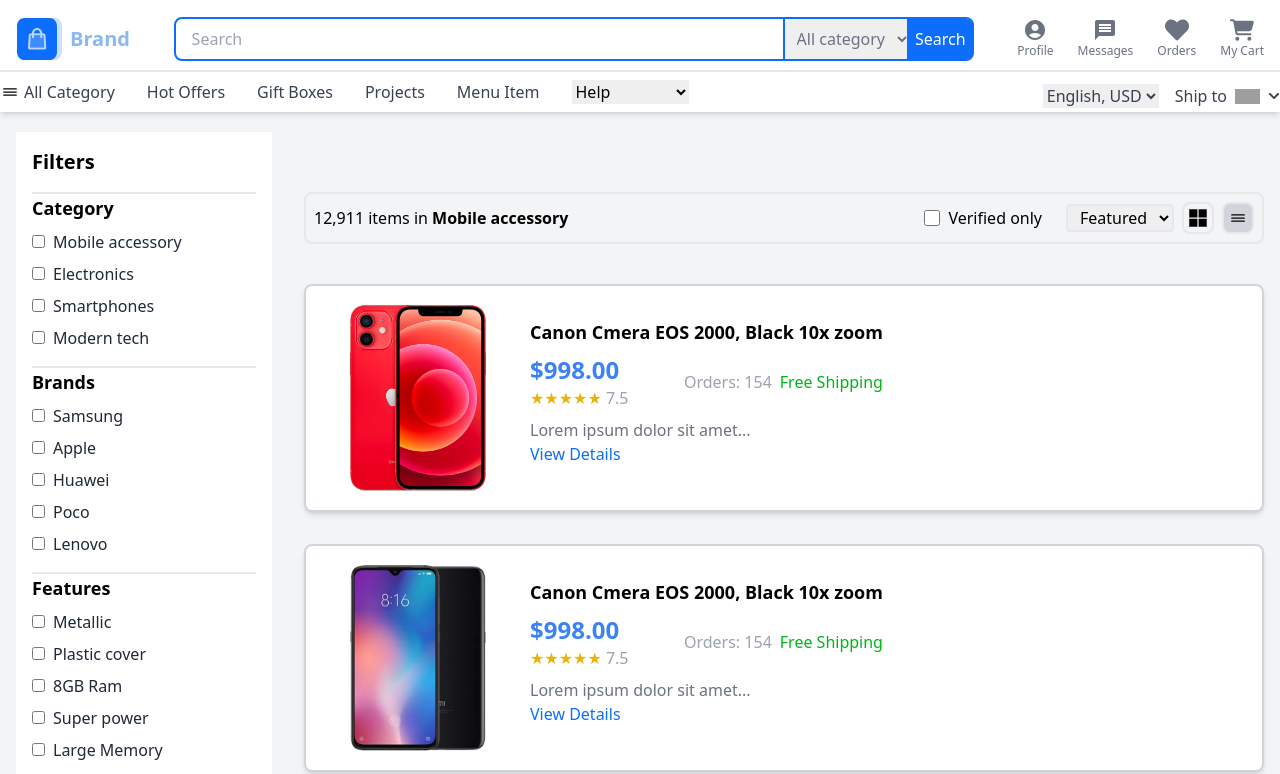
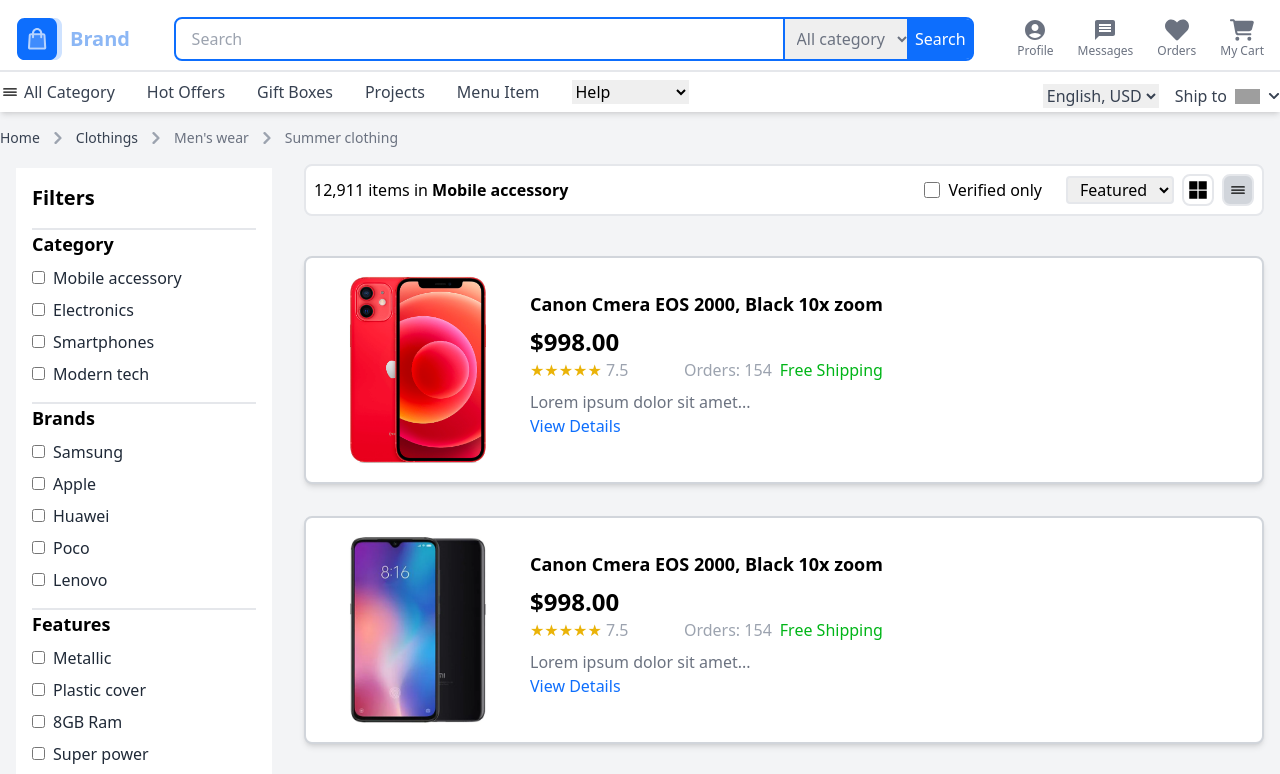
Before and after one commit to umarimran1234/E-Commerce-Project, a Next.js app: page /second-page in a window 1280 px wide. Shown: the top 774 px of the page. Built offline with nearby package versions, Linux system fonts and the light colour scheme; grey boxes are pictures that could not be loaded.

Commit message:
Added bredcumb on second page

```diff
--- /dev/null
+++ b/src/app/second-page/breadcumb.tsx
@@ -0,0 +1,89 @@
+import React from 'react';
+
+const Breadcrumb: React.FC = () => {
+    return (
+        <nav className="flex container mx-auto mt-4" aria-label="Breadcrumb">
+            <ol className="inline-flex items-center space-x-1 md:space-x-2 rtl:space-x-reverse">
+                <li className="inline-flex items-center">
+                    <a
+                        href="#"
+                        className="inline-flex items-center text-sm font-medium text-gray-700 hover:text-blue-600 dark:text-gray-400 dark:hover:text-white"
+                    >
+                        Home
+                    </a>
+                </li>
+                <li>
+                    <div className="flex items-center">
+                        <svg
+                            className="rtl:rotate-180 w-3 h-3 text-gray-400 mx-1"
+                            aria-hidden="true"
+                            xmlns="http://www.w3.org/2000/svg"
+                            fill="none"
+                            viewBox="0 0 6 10"
+                        >
+                            <path
+                                stroke="currentColor"
+                                strokeLinecap="round"
+                                strokeLinejoin="round"
+                                strokeWidth="2"
+                                d="m1 9 4-4-4-4"
+                            />
+                        </svg>
+                        <a
+                            href="#"
+                            className="ms-1 text-sm font-medium text-gray-700 hover:text-blue-600 md:ms-2 dark:text-gray-400 dark:hover:text-white"
+                        >
+                            Clothings
+                        </a>
+                    </div>
+                </li>
+                <li aria-current="page">
+                    <div className="flex items-center">
+                        <svg
+                            className="rtl:rotate-180 w-3 h-3 text-gray-400 mx-1"
+                            aria-hidden="true"
+                            xmlns="http://www.w3.org/2000/svg"
+                            fill="none"
+                            viewBox="0 0 6 10"
+                        >
+                            <path
+                                stroke="currentColor"
+                                strokeLinecap="round"
+                                strokeLinejoin="round"
+                                strokeWidth="2"
+                                d="m1 9 4-4-4-4"
+                            />
+                        </svg>
+                        <span className="ms-1 text-sm font-medium text-gray-500 md:ms-2 dark:text-gray-400">
+                            {`Men's wear`}
+                        </span>
+                    </div>
+                </li>
+                <li aria-current="page">
+                    <div className="flex items-center">
+                        <svg
+                            className="rtl:rotate-180 w-3 h-3 text-gray-400 mx-1"
+                            aria-hidden="true"
+                            xmlns="http://www.w3.org/2000/svg"
+                            fill="none"
+                            viewBox="0 0 6 10"
+                        >
+                            <path
+                                stroke="currentColor"
+                                strokeLinecap="round"
+                                strokeLinejoin="round"
+                                strokeWidth="2"
+                                d="m1 9 4-4-4-4"
+                            />
+                        </svg>
+                        <span className="ms-1 text-sm font-medium text-gray-500 md:ms-2 dark:text-gray-400">
+                            Summer clothing
+                        </span>
+                    </div>
+                </li>
+            </ol>
+        </nav>
+    );
+};
+
+export default Breadcrumb;
--- a/src/app/second-page/page.tsx
+++ b/src/app/second-page/page.tsx
@@ -4,11 +4,13 @@ import Navbar from "@/components/Navbar/Navbar";
 import Navigation from "@/components/Navigation/Navigation";
 import FilterSidebar from "@/components/Sidebar/FilterSidebar";
 import Subscribe from "@/components/Subscribe/Subscribe";
+import Breadcrumb from "./breadcumb";
 
 function SecondPage() {
     return (
         <>
             <Navbar></Navbar>
+            <Breadcrumb></Breadcrumb>
             <div className="container mx-auto">
                 <div className="flex justify-center md:gap-8">
                     <FilterSidebar></FilterSidebar>
--- a/src/components/LayoutShift/LayoutShift.tsx
+++ b/src/components/LayoutShift/LayoutShift.tsx
@@ -48,7 +48,7 @@ function LayoutShift() {
     return (
         <>
             <div className='container mx-auto'>
-                <div className="flex items-center gap-1 border-2 md:p-2 py-2 md:items-center md:gap-2 flex-col rounded-lg lg:flex-row lg:justify-between mt-20">
+                <div className="flex bg-white items-center gap-1 border-2 md:p-2 py-2 md:items-center md:gap-2 flex-col rounded-lg lg:flex-row lg:justify-between mt-4">
                     <p className="">12,911 items in <span className='font-semibold'>Mobile accessory</span></p>
                     <div className="flex gap-2 items-center md:space-x-4">
                         <div className="flex items-center">
@@ -76,12 +76,12 @@ function LayoutShift() {
                                     <h2 className="text-lg font-bold">{product?.name}</h2>
                                     <div className="flex md:flex-row flex-col justify-between">
                                         <div>
-                                            <p className="text-2xl mt-2 font-semibold text-blue-500">${product?.price.toFixed(2)}</p>
+                                            <p className="text-2xl mt-2 font-semibold">${product?.price.toFixed(2)}</p>
                                             <p className="text-gray-400">
                                                 <span className="text-yellow-500">★★★★★</span> {product?.rating}
                                             </p>
                                         </div>
-                                        <div className='flex gap-2 pt-6'>
+                                        <div className='flex gap-2 pt-10'>
                                             <p className="text-gray-400">Orders: {product?.orders}</p>
                                             <p className='text-[#00B517]'>Free Shipping</p>
                                         </div>
```
